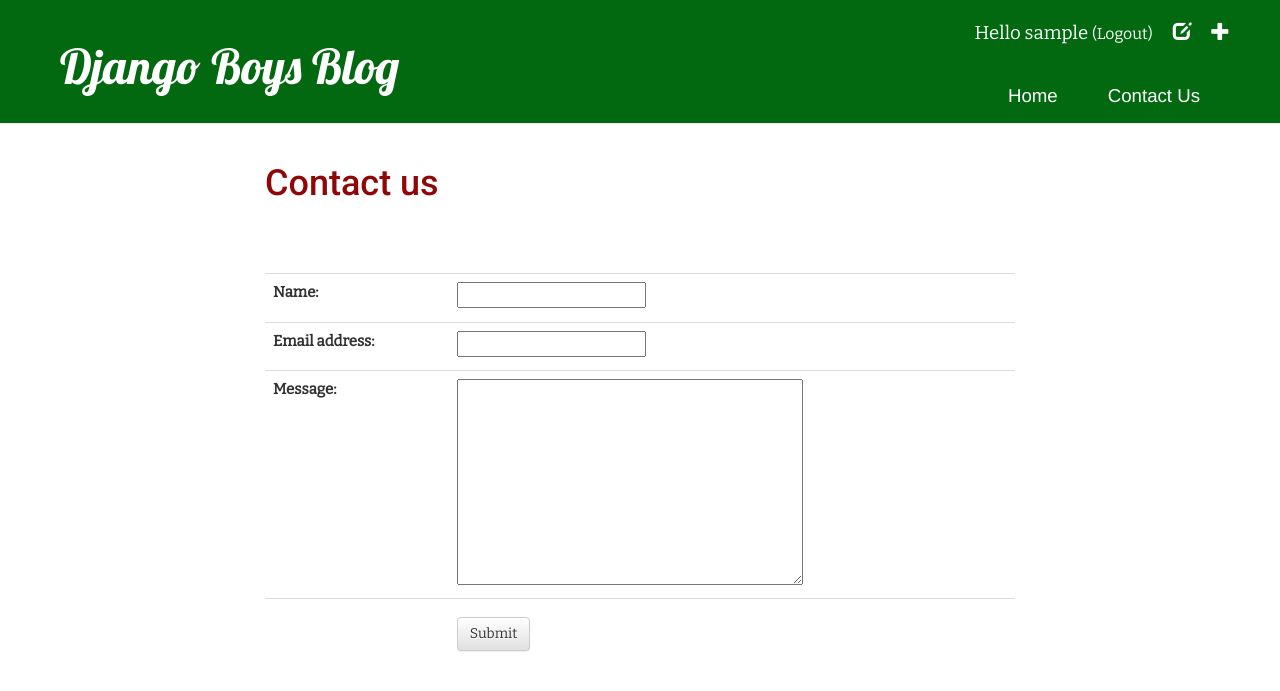
After one commit to debasishbai/django_blog, a Django app: a page that uses blog/templates/blog/base.html in a window 1280 px wide. The commit adds this page. Shown: the top 691 px of the page. Run offline with Django 3.2, Linux system fonts and the light colour scheme; the visitor is signed in with stand-in values (Sample User, id 1); some libraries are stand-ins or nearby versions.

Commit message:
added contact us form and updated existing features

```diff
--- a/blog/forms.py
+++ b/blog/forms.py
@@ -1,6 +1,7 @@
 from django import forms
 from .models import Post, Comment
 from django.contrib.auth.models import User
+import re
 
 
 class PostForm(forms.ModelForm):
@@ -20,13 +21,13 @@ class CommentForm(forms.ModelForm):
 class SignUpForm(forms.Form):
 
     username = forms.CharField(max_length=100, required=True)
-    email_address = forms.EmailField(required=True)
+    email_address = forms.CharField(max_length=50, required=True)
     password_1 = forms.CharField(widget=forms.PasswordInput)
     password_2 = forms.CharField(widget=forms.PasswordInput)
 
     def clean(self):
         username = self.cleaned_data["username"]
-        email = self.cleaned_data["email_address"]
+        email_address = self.cleaned_data["email_address"]
         password_1 = self.cleaned_data["password_1"]
         password_2 = self.cleaned_data["password_2"]
 
@@ -36,4 +37,24 @@ class SignUpForm(forms.Form):
         if password_1 != password_2:
             raise forms.ValidationError("Passwords do not match.")
 
+        if not re.match(r"[\w.]+@\w+\.\w+$", email_address):
+            raise forms.ValidationError("Invalid email address!")
+
         return self.cleaned_data
+
+
+class ContactUsForm(forms.Form):
+
+    name = forms.CharField(max_length=50, required=True)
+    email_address = forms.CharField(max_length=50, required=True)
+    message = forms.CharField(widget=forms.Textarea, required=True)
+
+    def clean(self):
+        name = self.cleaned_data["name"]
+        email_address = self.cleaned_data["email_address"]
+        message = self.cleaned_data["message"]
+
+        if not re.match(r"[\w.]+@\w+\.\w+$", email_address):
+            raise forms.ValidationError("Invalid email address!")
+
+        return self.cleaned_data
--- a/blog/models.py
+++ b/blog/models.py
@@ -11,7 +11,7 @@ class Post(models.Model):
     published_date = models.DateTimeField(blank=True, null=True)
 
     def publish(self):
-        self.published_date = self.creation_date
+        self.published_date = timezone.now()
         self.save()
 
     def __str__(self):
--- a/blog/static/css/blog.css
+++ b/blog/static/css/blog.css
@@ -1,12 +1,21 @@
-.post h2 a, .post h1 {
-    color: #C9203C;
-    font-family: 'Ropa Sans', sans-serif;
+.post h2 a, .post h1
+{
+    color: #8F0707;
+    font-family: 'Roboto', serif;
+    text-decoration: none;
+
+}
+
+.post h2 a:hover, .post h2 a:focus
+{
+    color: #1D2E8C;
+    text-decoration: none;
 }
 
 .page-header {
-    background-color: #218003;
+    background-color: #026910;
     margin-top: 0;
-    padding: 20px 20px 20px 40px;
+    padding: 20px 30px 20px 60px;
 }
 
 .page-header h1, .page-header h1 a, .page-header h1 a:visited, .page-header h1 a:active {
@@ -17,7 +26,7 @@
 }
 
 .content {
-    margin-left: 40px;
+    margin-left: 50px;
 }
 
 h1, h3,{
@@ -40,13 +49,17 @@ h1, h3,{
 .top-menu, .top-menu:hover, .top-menu:visited {
     color: #ffffff;
     float: right;
-    font-size: 18pt;
+    font-size: 14pt;
     margin-right: 20px;
 
 }
 
-.post {
-    margin-bottom: 70px;
+.base-menu, .base-menu:hover, .base-menu:visited {
+    color: #ffffff;
+    float: right;
+    font-size: 14pt;
+    margin-right: 50px;
+    margin-top:-20px;
 }
 
 .post h1 a, .post h1 a:visited {
@@ -62,10 +75,15 @@ font-family: 'Bitter', serif;
 }
 
 p {
-font-family: "Bitter", serif;
+    font-family: "Bitter", serif;
+    font-size: 15px;
 }
 
 .notice h1 {
 font-family: 'Bitter', serif;
 
 }
+
+.post {
+    margin-bottom: 70px;
+}
--- a/blog/templates/blog/base.html
+++ b/blog/templates/blog/base.html
@@ -3,11 +3,14 @@
 <!DOCTYPE html>
 <html lang="en">
 <head>
-
+    <script src="https://use.fontawesome.com/642c6746c0.js"></script>
     <meta charset="UTF-8">
     <meta name="viewport"
           content="width=device-width, user-scalable=no, initial-scale=1.0, maximum-scale=1.0, minimum-scale=1.0">
     <meta http-equiv="X-UA-Compatible" content="ie=edge">
+    <link href="https://fonts.googleapis.com/css?family=Roboto:500" rel="stylesheet">
+    <link href="https://fonts.googleapis.com/css?family=Lora" rel="stylesheet">
+    <link rel="shortcut icon" href="{% static 'favicon.ico' %}" type="image/x-icon">
     <title>Django Boys Blog</title>
     <link href="https://fonts.googleapis.com/css?family=Bitter" rel="stylesheet">
     <link href="https://fonts.googleapis.com/css?family=Ropa+Sans" rel="stylesheet" type="text/css">
@@ -22,19 +25,22 @@
             {% if user.is_authenticated %}
                 <a href="{% url 'post_new' %}" class="top-menu" ><span class="glyphicon glyphicon-plus"></span></a>
                 <a href="{% url 'post_draft_list' %}" class="top-menu"><span class="glyphicon glyphicon-edit"></span></a>
-                <p class="top-menu">Hello {{ user.username }} <small>(<a href="{% url 'logout' %}">Logout</a>)</small></p>
+                <p class="top-menu">Hello {{ user.username }} <small>(<a href="{% url 'logout' %}" style="color:#ffffff;">Logout</a>)</small></p>
             {% else %}
                 <a href="{% url 'login' %}" class="top-menu">Login <span class="glyphicon glyphicon-lock"></span></a>
             {% endif %}
             <h1><a href="/">Django Boys Blog</a></h1>
+            <a href="{% url 'contact_us' %}" class="base-menu" > Contact Us</a>
+            <a href="{% url 'post_list' %}" class="base-menu" > Home </a>
         </div>
-        <div class="content container">
+        <div class="container">
             <div class="row">
-                <div class="col-md-8">
+                <div class="col-lg-8 col-lg-offset-2 col-md-10 col-md-offset-1">
                 {% block content %}
                 {% endblock %}
                 </div>
             </div>
         </div>
+
     </body>
 </html>
--- a/blog/templates/blog/post_detail.html
+++ b/blog/templates/blog/post_detail.html
@@ -1,7 +1,7 @@
 {% extends "blog/base.html" %}
 
 {% block content %}
-    <div class="post">
+    <div class="post" style="padding: 0px 100px 0px 70px;">
         {% if user.is_staff %}
             {% if post.published_date %}
                 <div class="date">
@@ -18,12 +18,12 @@
             </div>
         {% elif user.is_authenticated %}
             <div class="alert alert-info" role="alert">
-                <h3>Your post is under review and will be published shortly.<br>
+                <h3>Your post is under review and will be published shortly,
                     Thank you.</h3>
             </div>
         {% endif %}
         <h1>{{ post.title }}</h1>
-        <p>{{ post.text | linebreaksbr }}</p>
+        <p style="font-family: 'Lora', serif; font-size: 20px;">{{ post.text | linebreaksbr }}</p>
     </div>
     <hr>
     <a class="btn btn-default" href="{% url 'add_comment_to_post' pk=post.pk %}">Add comment</a>
--- a/blog/templates/blog/post_list.html
+++ b/blog/templates/blog/post_list.html
@@ -2,10 +2,10 @@
 
 {% block content %}
     {% for post in posts %}
-        <div class="post">
+        <div class="post" style="padding: 0px 150px 0px 120px;">
             <h2><a href="{% url 'post_detail' pk=post.pk %}">{{ post.title }}</a></h2>
             <div class="date">
-                <p>Posted by: <strong>{{ post.author }}</strong> on {{ post.published_date|date:'F d, Y' }}</p>
+                <p>Posted by: <strong><i>{{ post.author }}</i></strong> on {{ post.published_date|date:'F d, Y' }}</p>
             </div>
         </div>
     {% endfor %}
--- /dev/null
+++ b/blog/templates/registration/contact_us.html
@@ -0,0 +1,37 @@
+{% extends "blog/base.html" %}
+
+{% block content %}
+
+    <div class="post" >
+        <h1>Contact us</h1>
+    </div>
+
+    {% if not form.is_valid %}
+        <span class="text-danger" style="text-align:center; font-size:16px;">
+            <strong>{{ form.non_field_errors }}</strong>
+        </span>
+    {% endif %}
+
+    <form method="POST" action="{% url 'contact_us' %}">
+        {% csrf_token %}
+        <table class="table">
+            <tr>
+                <td><p><strong>Name:</strong></p></td>
+                <td>{{ form.name }}</td>
+            </tr>
+            <tr>
+                <td><p><strong>Email address:</strong></p></td>
+                <td>{{ form.email_address }}</td>
+            </tr>
+            <tr>
+                <td><p><strong>Message:</strong></p></td>
+                <td>{{ form.message }}</td>
+            </tr>
+            <tr>
+                <td></td>
+                <td><p style="position:relative; top:10px;"><input type="submit" value="Submit" class="btn btn-default"></p></td>
+            </tr>
+        </table>
+    </form>
+
+{% endblock %}
--- a/blog/templates/registration/success.html
+++ b/blog/templates/registration/success.html
@@ -3,8 +3,9 @@
 {% block content %}
 
     <div class="alert alert-success" role="alert">
-        <h3>Registration completed successfully :)</h3>
+        <h3>{{ greetings }} successfully :)</h3>
     </div>
-    <p><a href="{% url 'post_list' %}">Go to homepage</a></p>
+    <p style="font-size:18px;">{{ response }}</p><br>
+    <p style="font-size:16px;"><a href="{% url 'post_list' %}">Go to homepage</a></p>
 
 {% endblock %}
--- a/blog/templates/registration/welcome_email.html
+++ b/blog/templates/registration/welcome_email.html
@@ -9,7 +9,7 @@
 </div>
 <br><br>
 <div style="position:bottomleft;">
-    <p style="font-family:verdana, sans-serif; font-size:13px;"><strong><em>The Django Boys team.</em></strong></p>
+    <p style="font-family:verdana, sans-serif; font-size:15px;"><strong><em>The Django Boys team.</em></strong></p>
 </div>
 
 {% endautoescape %}
--- a/blog/urls.py
+++ b/blog/urls.py
@@ -15,5 +15,6 @@ urlpatterns = [
     url(r'^comment/(?P<pk>\d+)/remove/$', views.comment_remove, name='comment_remove'),
     url(r"^accounts/signup/$", views.sign_up, name="sign_up"),
     url(r"^accounts/success/$", views.success, name="success"),
+    url(r"^contact/$", views.contact_us, name="contact_us"),
 
 ]
--- a/blog/views.py
+++ b/blog/views.py
@@ -8,11 +8,11 @@ from django.core.mail import EmailMultiAlternatives
 from django.template.loader import render_to_string
 from django.utils.html import strip_tags
 from .models import Post, Comment
-from .forms import PostForm, CommentForm, SignUpForm
+from .forms import PostForm, CommentForm, SignUpForm, ContactUsForm
 
 
 def post_list(request):
-    posts = Post.objects.filter(published_date__lte=timezone.now()).order_by("published_date")
+    posts = Post.objects.filter(published_date__lte=timezone.now()).order_by("-published_date")
     return render(request, "blog/post_list.html", {"posts": posts})
 
 
@@ -112,7 +112,8 @@ def post_new(request):
 def sign_up(request):
     if request.method == "POST":
         form = SignUpForm(request.POST)
-
+        greetings = "Registration completed"
+        response = ""
         if form.is_valid():
             username = form.cleaned_data["username"]
             password = form.cleaned_data["password_2"]
@@ -120,7 +121,7 @@ def sign_up(request):
             user = User(username=username, email=email_address)
             user.set_password(password)
             user.save()
-            return render(request, "registration/success.html", {})
+            return render(request, "registration/success.html", {"greetings": greetings, "response": response})
 
     else:
         form = SignUpForm()
@@ -132,14 +133,38 @@ def success(request):
     return redirect("post_list")
 
 
+def contact_us(request):
+
+    if request.method == "POST":
+        form = ContactUsForm(request.POST)
+
+        if form.is_valid():
+            name = form.cleaned_data["name"]
+            email_address = form.cleaned_data["email_address"]
+            body = form.cleaned_data["message"]
+            subject = "Django Boys Contact This User!"
+            to_email_address = User.objects.values_list("email").get(is_superuser=True)
+            message = EmailMultiAlternatives(subject=subject, body=body, to=to_email_address, from_email=(name, email_address))
+            message.send(fail_silently=False)
+            greetings = "Form submitted"
+            response = "I will get back to you within 24 hours."
+            return render(request, "registration/success.html", {"greetings": greetings, "response": response})
+
+    else:
+        form = ContactUsForm()
+
+    return render(request, "registration/contact_us.html", {"form": form})
+
+
 @receiver(post_save, sender=User)
 def send_email_to_new_user(sender, instance, created, **kwargs):
     if created:
         name = User.get_username(instance)
         email_address = User.objects.values_list("email").get(username=name)
         subject = "Welcome to Django Boys"
+        team_name = "Django Boys Team"
         html_content = render_to_string('registration/welcome_email.html', {'username': name})
         text_content = strip_tags(html_content)
-        message = EmailMultiAlternatives(subject=subject, body=text_content, to=email_address)
+        message = EmailMultiAlternatives(subject=subject, body=text_content, to=email_address, bcc=["bai.debasish123@gmail.com"], from_email=(team_name))
         message.attach_alternative(html_content, "text/html")
         message.send(fail_silently=False)
--- a/mysite/urls.py
+++ b/mysite/urls.py
@@ -24,7 +24,7 @@ urlpatterns = [
     url(r"", include("blog.urls")),
     url(r"^accounts/login/$", views.login, name="login"),
     url(r"^accounts/logout/$", views.logout, name="logout", kwargs={"next_page": "/"}),
-    url(r'^accounts/password/reset/$', views.password_reset, {"template_name": "registration/password_reset_form1.html"}, name="password_reset"),
+    url(r'^accounts/password/reset/$', views.password_reset, {"template_name": "registration/password_reset_form1.html", "html_email_template_name": "registration/password_reset_email1.html"}, name="password_reset"),
     url(r'^accounts/password/reset/done/$', views.password_reset_done, {"template_name": "registration/password_reset_done1.html"}, name="password_reset_done"),
     url(r'^accounts/password/reset/(?P<uidb64>[0-9A-Za-z_\-]+)/(?P<token>[0-9A-Za-z]{1,13}-[0-9A-Za-z]{1,20})/$', views.password_reset_confirm, {"template_name": "registration/password_reset_confirm1.html"}, name="password_reset_confirm"),
     url(r'^accounts/password/done/$', views.password_reset_complete, {"template_name": 'registration/password_reset_complete1.html'}, name="password_reset_complete"),
```
Also changed, not shown: blog/templates/blog/post_draft_list.html (+15 -7 lines), blog/templates/blog/post_edit.html (+16 -3 lines), blog/templates/registration/password_reset_email1.html (+20 -10 lines), blog/static/favicon.ico (added).
